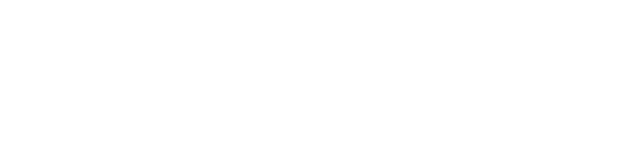
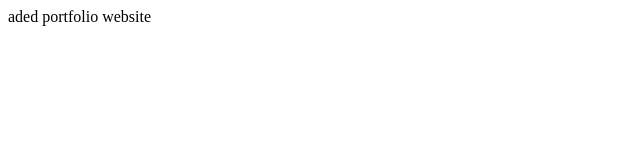
Before and after one commit to sonarknight/crap-portfolio, a plain HTML site: page index.html in a window 1280 px wide. Shown: the whole page, without its empty margins (0-640 px from the left). Drawn offline with Linux system fonts and the light colour scheme.

Commit message:
revise html pages

```diff
--- a/index.html
+++ b/index.html
@@ -6,6 +6,7 @@
     <title>Document</title>
 </head>
 <body>
-
+    <p>aded portfolio website
+    </p>
 </body>
 </html>
```
